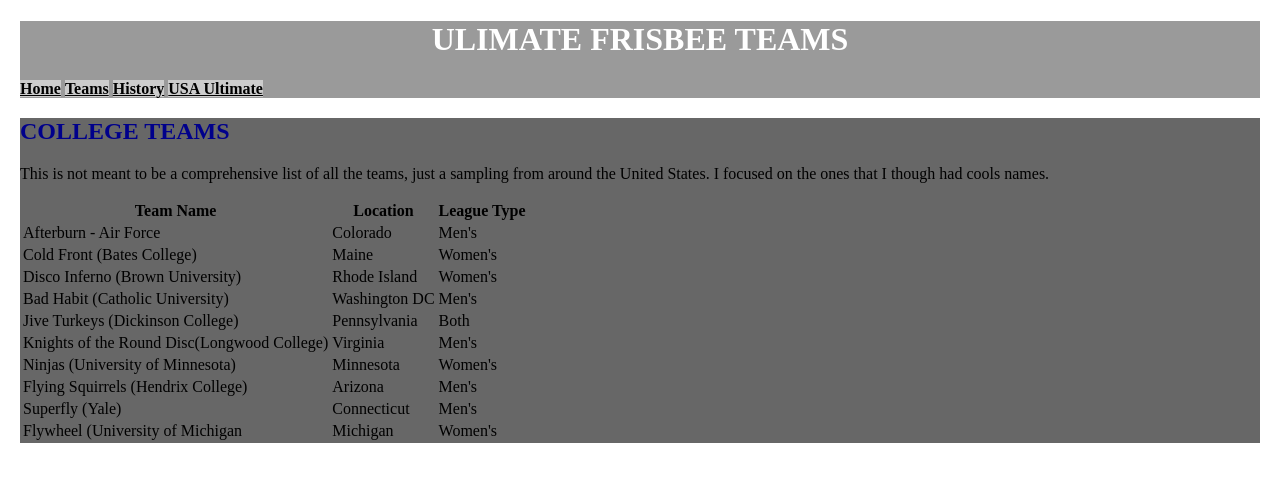
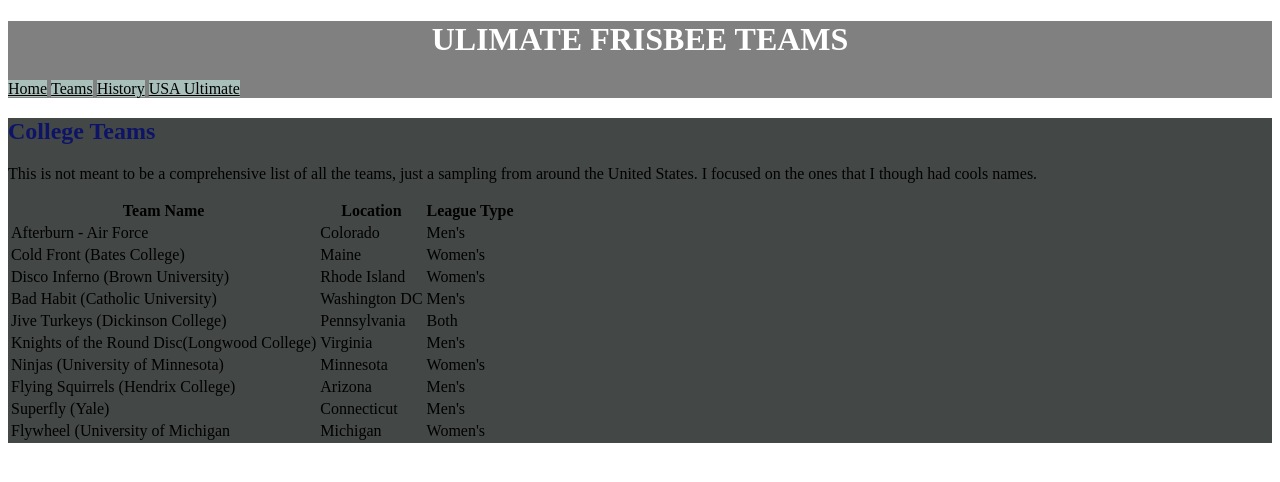
Before and after one commit to Jiseong-Michael-Yang/Introduction-to-CSS3, a plain HTML site: page assignments/assignment-1/teams.html in a window 1280 px wide. Drawn offline with Linux system fonts and the light colour scheme.

Commit message:
box model hands-on

```diff
--- a/assignments/assignment-1/css/hw1.css
+++ b/assignments/assignment-1/css/hw1.css
@@ -1,4 +1,4 @@
-body {
+/* body {
     margin: 20px;
 }
 
@@ -47,4 +47,38 @@ table th {
 
 table td {
     font-family: 'Times New Roman', Times, serif;
-}
+} */
+
+
+
+header {
+    background-color: gray;
+  }
+
+  .right {
+    font-family: "Times New Roman", Times, serif;
+    font-size: medium;
+    background-color: rgb(67, 71, 70);
+  }
+
+  .left {
+    display: none;
+  }
+
+  h1 {
+    color: white;
+    font-family: "Times New Roman", Times, serif;
+    text-transform: uppercase;
+    text-align: center;
+  }
+
+  h2 {
+   color: rgba(5, 12, 109, 0.856);
+    font-family: "Times New Roman", Times, serif;
+  }
+
+  a {
+    color: black;
+    background-color: rgba(190, 224, 215, 0.664);
+    font-family: "Times New Roman", Times, serif;
+  }
--- /dev/null
+++ b/codes/css/boxModel.css
@@ -0,0 +1,9 @@
+h2 {
+    text-align: center;
+}
+
+div {
+    background-color: #0000CC;
+    color: #FFFFFF;
+    box-sizing: border-box;
+}
```
Also changed, not shown: codes/html/boxModel.html (added, +29 -0 lines), 1 other file.
